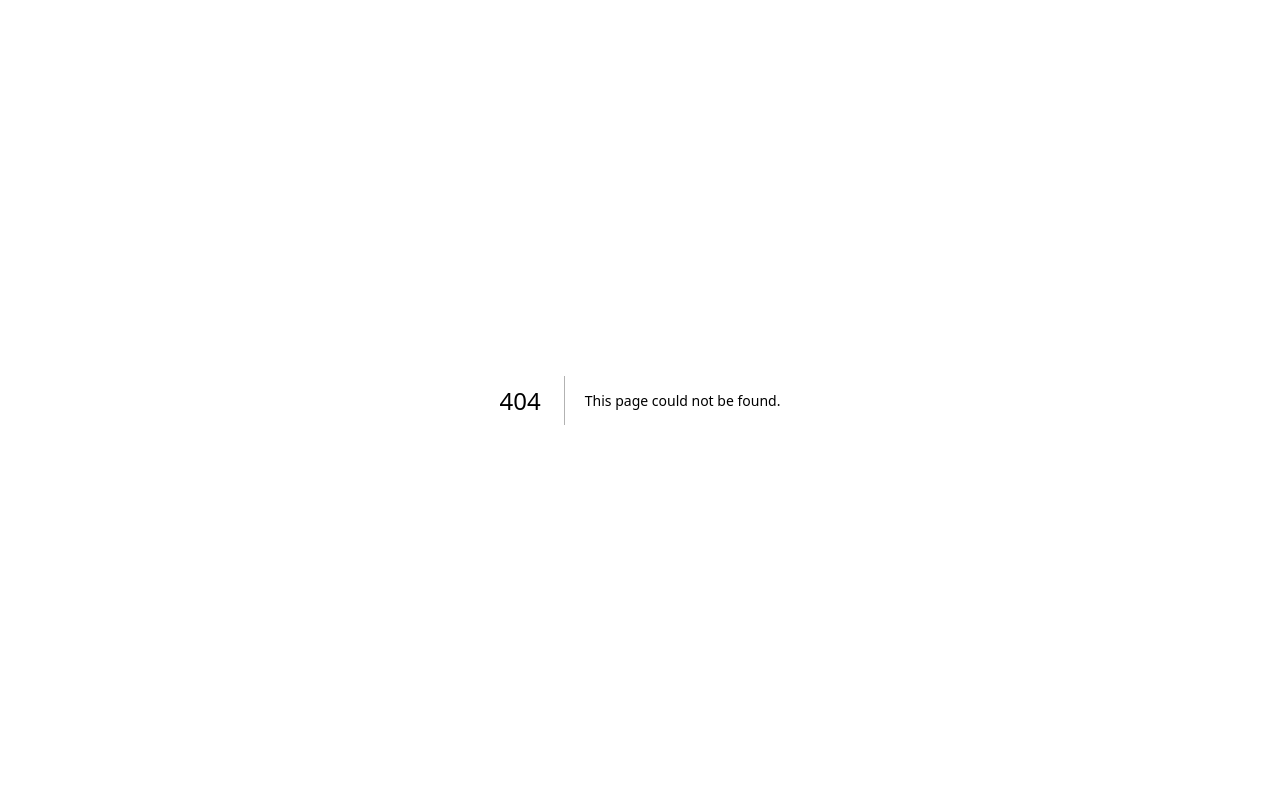
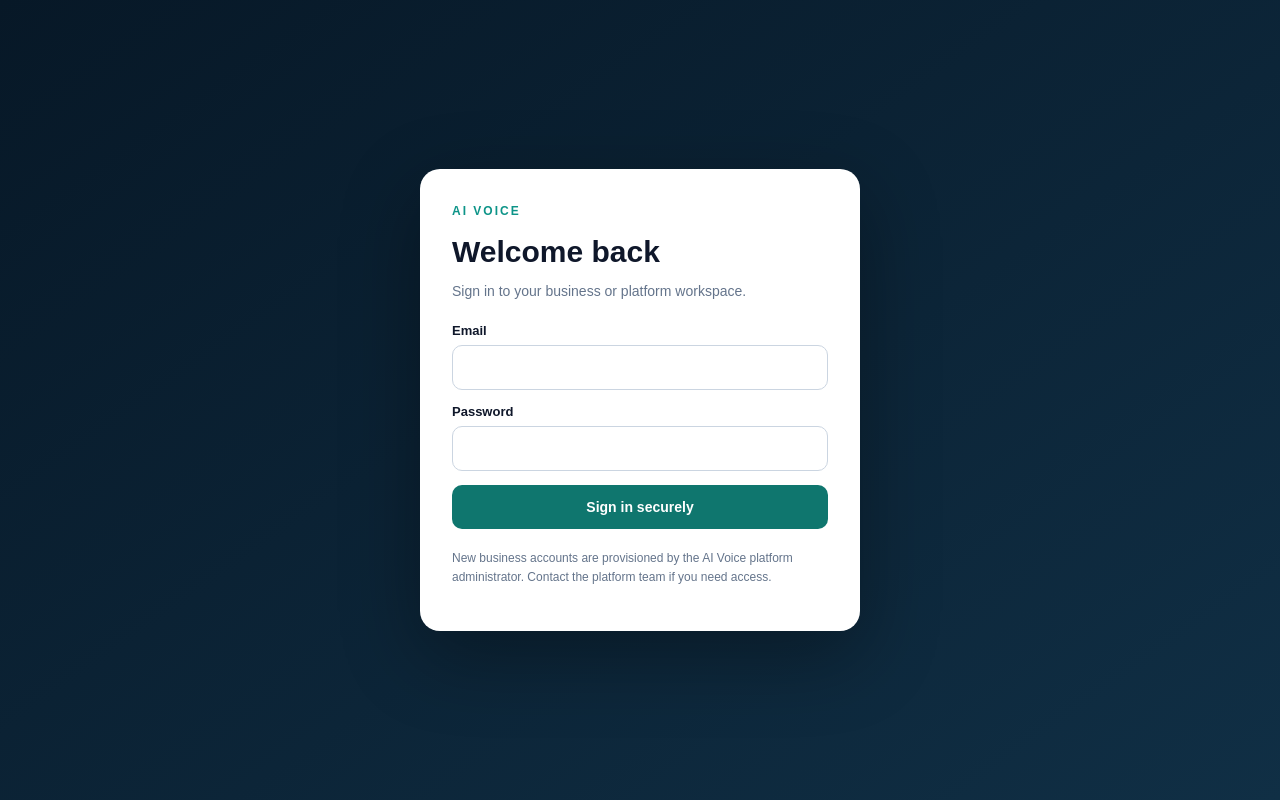
Before and after one commit to alghani99almughni/ai-growth-os, a Next.js app in the folder apps/ai-voice-standalone/web/: page /login in a window 1280 px wide. Before the commit this address had no page. Built offline with nearby package versions, Linux system fonts and the light colour scheme.

Commit message:
feat(ai-voice): add standalone client and admin sign-in

```diff
--- /dev/null
+++ b/apps/ai-voice-standalone/web/app/login/page.tsx
@@ -0,0 +1,41 @@
+"use client";
+import { FormEvent, useState } from "react";
+
+export default function LoginPage() {
+  const [email,setEmail]=useState("");
+  const [password,setPassword]=useState("");
+  const [error,setError]=useState("");
+  const [busy,setBusy]=useState(false);
+  async function submit(e:FormEvent) {
+    e.preventDefault(); setBusy(true); setError("");
+    try {
+      const response=await fetch((process.env.NEXT_PUBLIC_API_URL || "")+"/api/v1/auth/login",{
+        method:"POST",headers:{"Content-Type":"application/json"},
+        body:JSON.stringify({email,password}),cache:"no-store"
+      });
+      const data=await response.json().catch(()=>({}));
+      if(!response.ok) throw new Error(data.detail || "Sign in failed");
+      localStorage.setItem("ago_access_token",data.access_token);
+      localStorage.setItem("ago_user",JSON.stringify(data.user));
+      localStorage.setItem("ago_tenant",JSON.stringify(data.tenant));
+      const isPlatform=["platform_admin","super_admin"].includes(data.user?.role);
+      window.location.assign(isPlatform?"/platform/ai-voice":"/dashboard/ai-voice");
+    } catch(err:any) { setError(err.message || "Unable to sign in"); }
+    finally { setBusy(false); }
+  }
+  const field:React.CSSProperties={width:"100%",padding:"13px 14px",border:"1px solid #cbd5e1",borderRadius:10,background:"#fff",color:"#0f172a",fontSize:15};
+  return <main style={{minHeight:"100vh",display:"grid",placeItems:"center",padding:24,background:"linear-gradient(145deg,#071827,#102f45)",fontFamily:"Arial,sans-serif"}}>
+    <section style={{width:"100%",maxWidth:440,background:"#fff",borderRadius:20,padding:32,boxShadow:"0 24px 80px #0005",color:"#0f172a"}}>
+      <a href="/" style={{fontSize:12,fontWeight:800,letterSpacing:2,color:"#0d9488",textDecoration:"none"}}>AI VOICE</a>
+      <h1 style={{fontSize:30,fontWeight:800,margin:"16px 0 8px"}}>Welcome back</h1>
+      <p style={{fontSize:14,color:"#64748b",marginBottom:24}}>Sign in to your business or platform workspace.</p>
+      <form onSubmit={submit} style={{display:"grid",gap:14}}>
+        <label style={{fontSize:13,fontWeight:700}}>Email<input required type="email" autoComplete="username" value={email} onChange={e=>setEmail(e.target.value)} style={{...field,display:"block",marginTop:7}}/></label>
+        <label style={{fontSize:13,fontWeight:700}}>Password<input required type="password" autoComplete="current-password" value={password} onChange={e=>setPassword(e.target.value)} style={{...field,display:"block",marginTop:7}}/></label>
+        {error&&<p role="alert" style={{padding:11,borderRadius:9,background:"#fff1f2",color:"#be123c",fontSize:13}}>{error}</p>}
+        <button disabled={busy} type="submit" style={{border:0,borderRadius:10,padding:14,background:"#0f766e",color:"#fff",fontWeight:800,fontSize:14,cursor:"pointer",opacity:busy?.65:1}}>{busy?"Signing in…":"Sign in securely"}</button>
+      </form>
+      <p style={{fontSize:12,color:"#64748b",marginTop:20,lineHeight:1.6}}>New business accounts are provisioned by the AI Voice platform administrator. Contact the platform team if you need access.</p>
+    </section>
+  </main>;
+}
```
